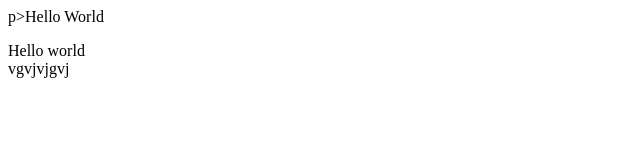
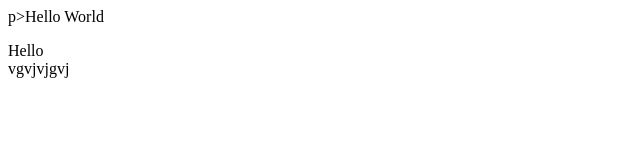
Before and after one commit to SubhashreeDisha/Practice2, a plain HTML site: page index.html in a window 1280 px wide. Shown: the full height of the page, 0-640 px from the left. Drawn offline with Linux system fonts and the light colour scheme.

Commit message:
footer changed

```diff
--- a/index.html
+++ b/index.html
@@ -1,3 +1,3 @@
 p>Hello World</p>
-<footer>Hello world</footer>
+<footer>Hello</footer>
 <footer>vgvjvjgvj</footer>
```
